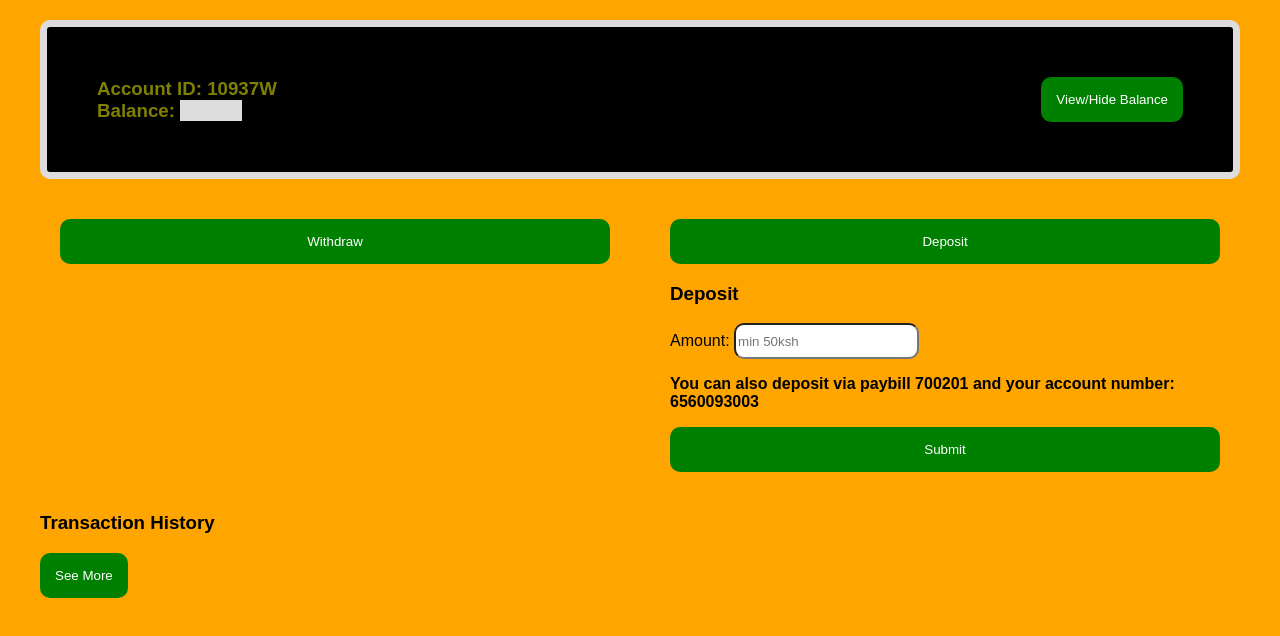
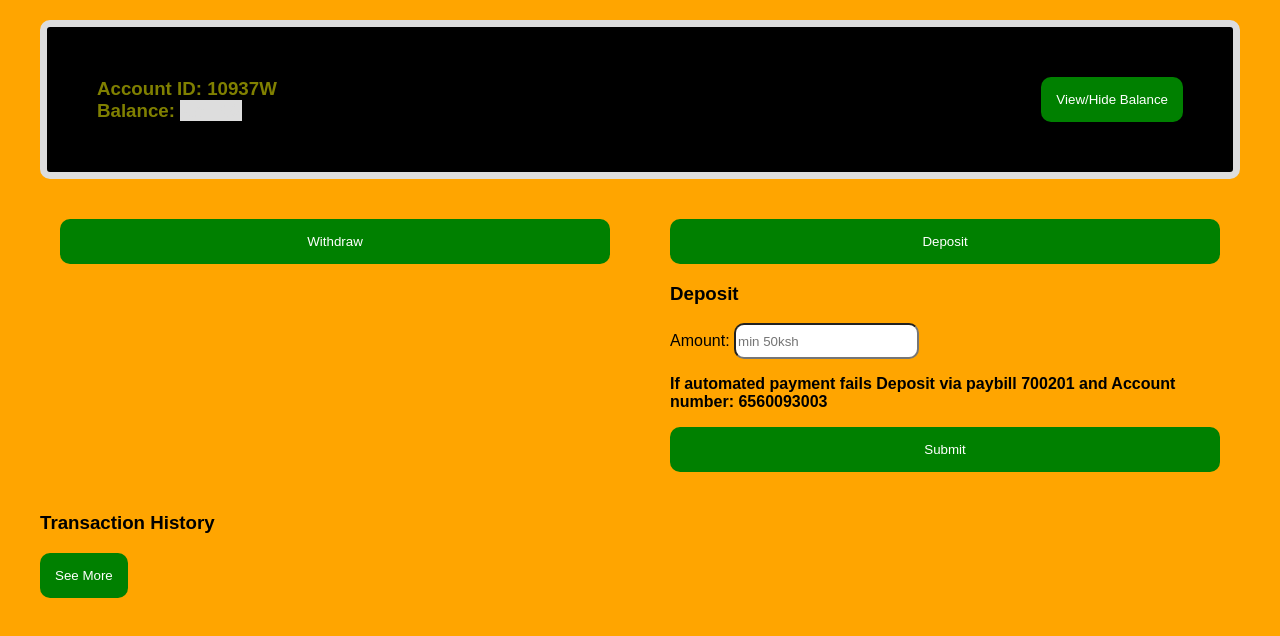
Before and after one commit to Withdrews/Withdrews.github.io, a plain HTML site: page index.html in a window 1280 px wide. Both pictures are taken after a click on the button "Deposit". Drawn offline with Linux system fonts and the light colour scheme.

Commit message:
Update index.html

```diff
--- a/index.html
+++ b/index.html
@@ -145,7 +145,7 @@
           <form onsubmit="handleDeposit(event)">
             <label>Amount: </label>
             <input type="number" placeholder="min 50ksh" id="deposit-amount" min="50" required><br>
-            <p><b>You can also deposit via paybill 700201 and your account number: 6560093003</b></p>
+            <p><b>If automated payment fails Deposit via paybill 700201 and  Account number: 6560093003</b></p>
             <button type="submit">Submit</button>
           </form>
         </div>
```
